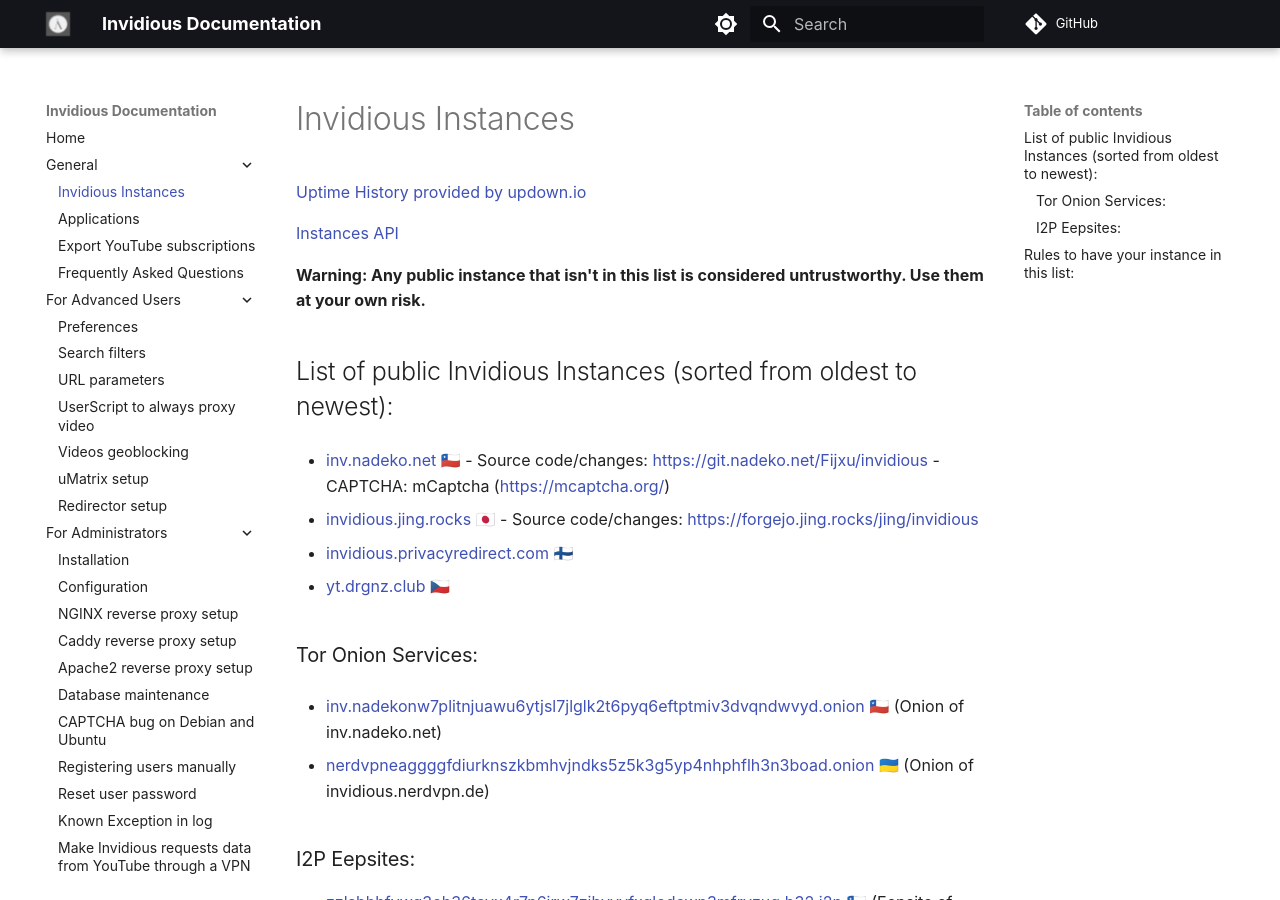
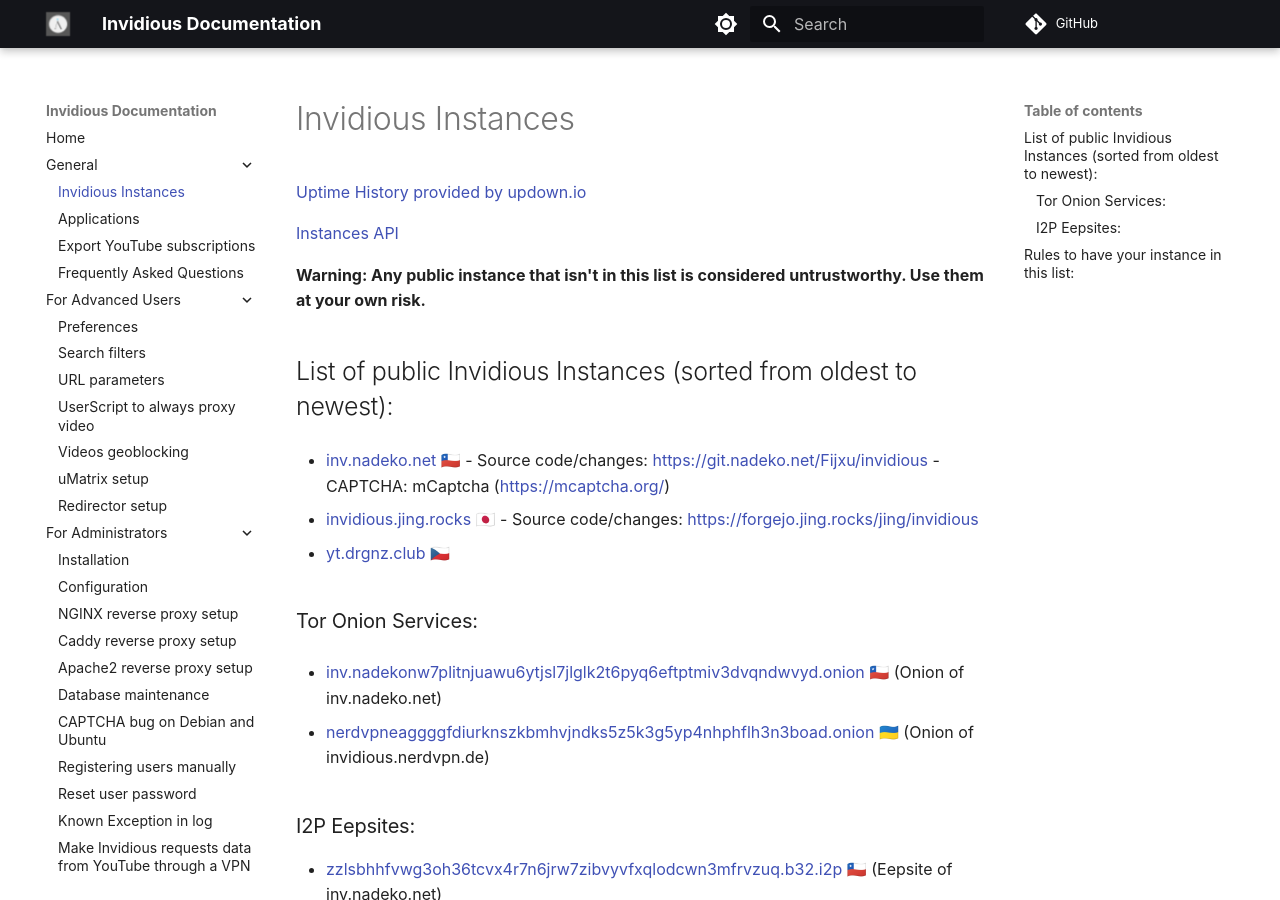
Before and after one commit to iv-org/documentation, an MkDocs documentation site: the page built from docs/instances.md, in a window 1280 px wide and 900 px high. Built offline with MkDocs 1.6.1 and Material for MkDocs 9.7.7, drawn with Linux system fonts in a browser that asks for light colours; comment, search, counter and statistics services are not loaded.

Commit message:
Remove invidious.privacyredirect.com at the request of the owner

```diff
--- a/docs/instances.md
+++ b/docs/instances.md
@@ -11,8 +11,6 @@
 * [inv.nadeko.net](https://inv.nadeko.net) 🇨🇱 - Source code/changes: https://git.nadeko.net/Fijxu/invidious - CAPTCHA: mCaptcha (https://mcaptcha.org/)
 
 * [invidious.jing.rocks](https://invidious.jing.rocks) 🇯🇵 - Source code/changes: https://forgejo.jing.rocks/jing/invidious
-
-* [invidious.privacyredirect.com](https://invidious.privacyredirect.com) 🇫🇮
 
 * [yt.drgnz.club](https://yt.drgnz.club) 🇨🇿
 
```
